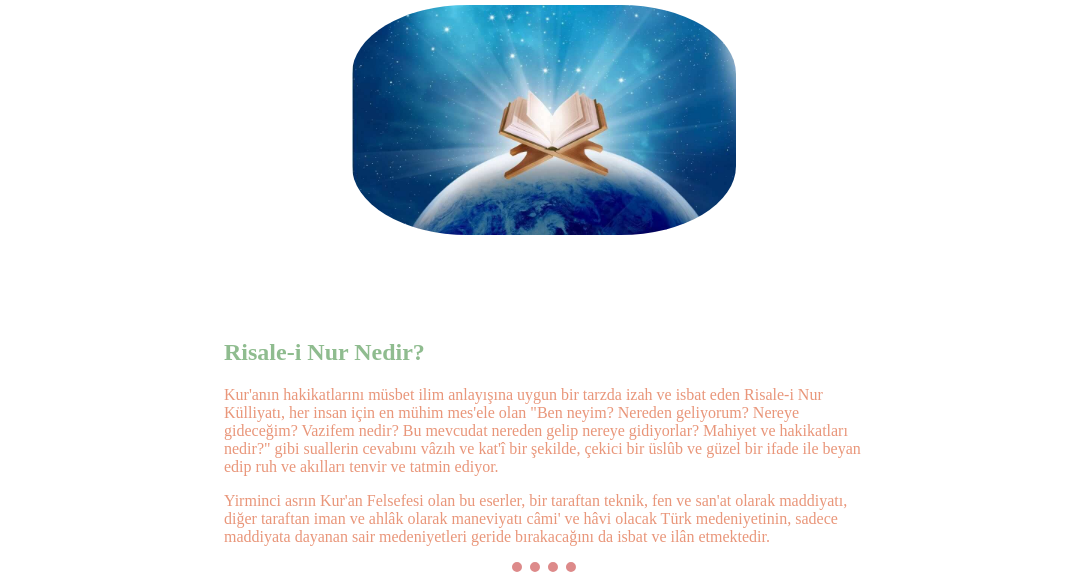
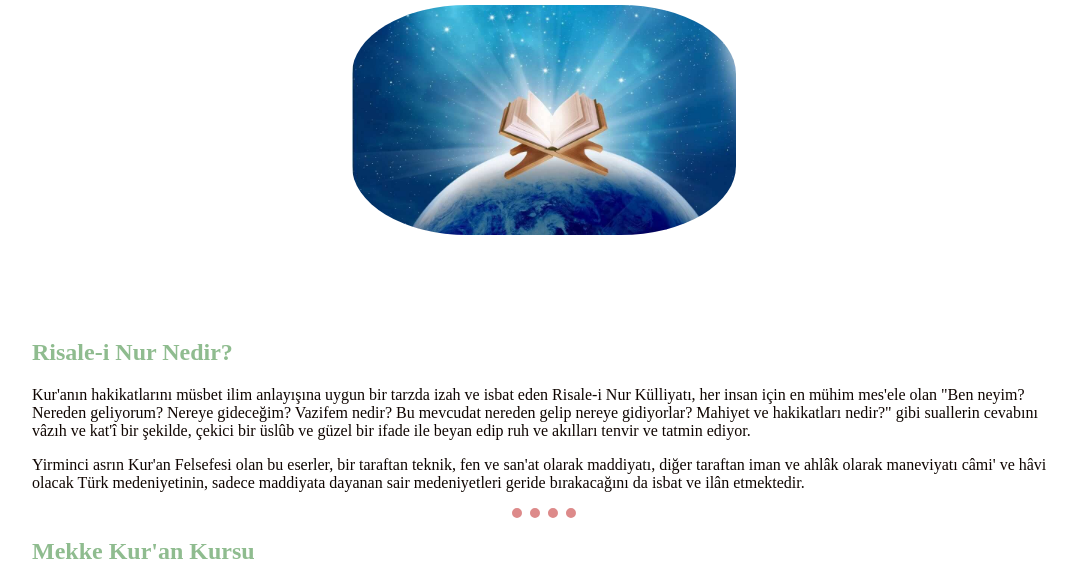
Before and after one commit to Nakevv/Nakev.org, a plain HTML site: page index.html in a window 1280 px wide. Shown: the part 196-778 px from the top of the page, without its empty margins (96-1172 px from the left). Drawn offline with Linux system fonts and the light colour scheme.

Commit message:
Update styles.css
guncellendi

```diff
--- a/styles.css
+++ b/styles.css
@@ -17,7 +17,7 @@ h1{
 }
 p{
     font-size: 1.0rem;
-    color: darksalmon;
+    color: rgb(15, 5, 1);
 }
 h2{
     color: darkseagreen;
@@ -54,7 +54,7 @@ h2{
     margin: 30px auto 50px 20px;
 }
 .iman_ve_insan{
-    width: 50%;
+    width: 80%;
     margin: auto;
     text-align: left;
 }
```
